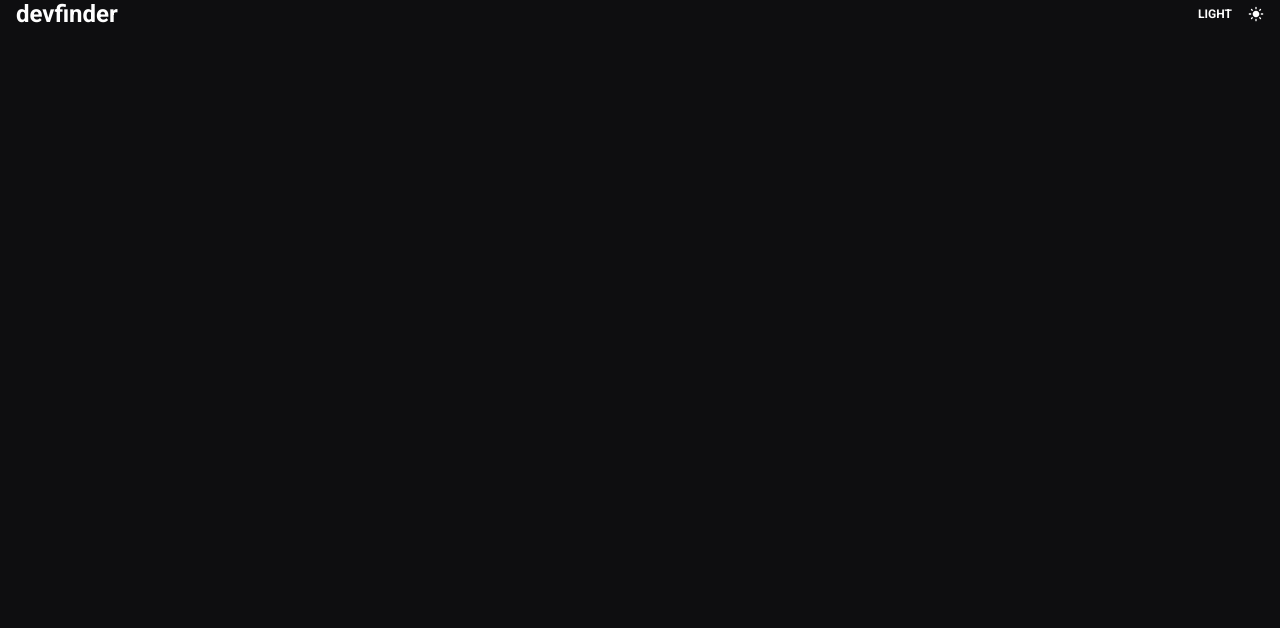
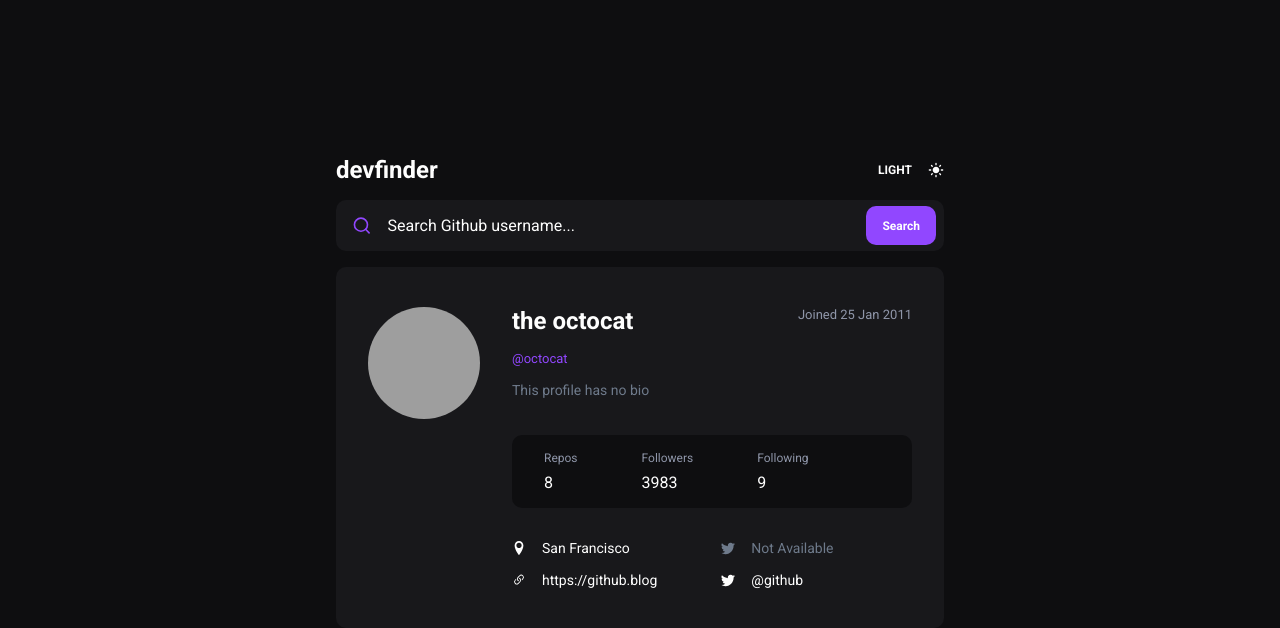
Before and after one commit to erikalbuquerque/devfinder, a React (Create React App) app: page / in a window 1280 px wide. Shown: the top 628 px of the page. Built offline with nearby package versions, Linux system fonts and the light colour scheme; grey boxes are pictures that could not be loaded.

Commit message:
feat: Home page

```diff
--- a/src/App.tsx
+++ b/src/App.tsx
@@ -1,7 +1,17 @@
-import { Header } from "./components/Header";
+import { Header } from './components/Header';
+import { SearchBar } from './components/SearchBar';
+import { CardProfile } from './components/CardProfile';
+
+import styles from './styles/home.module.scss';
 
 export function App() {
-  return (
-    <Header />
-  );
+	return (
+		<div className={styles.homeContainer}>
+			<div className={styles.homeContent}>
+				<Header />
+				<SearchBar />
+				<CardProfile />
+			</div>
+		</div>
+	);
 }
--- /dev/null
+++ b/src/styles/home.module.scss
@@ -0,0 +1,12 @@
+.homeContainer {
+    display: flex;
+    align-items: center;
+    justify-content: center;
+    width: 100vw;
+    height: 100vh;
+}
+
+.homeContent {
+    max-width: 1120px;
+    width: 100vw - 50vw;
+}
```
